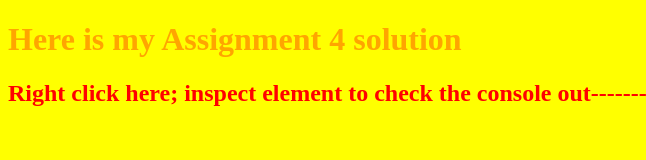
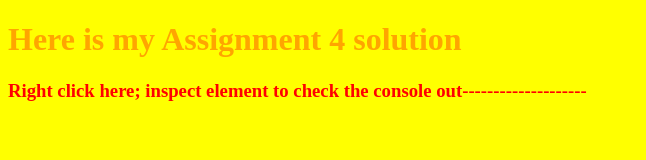
Before and after one commit to Gourishankar5c/Assignment-4, a plain HTML site: page assignment 4/index.html in a window 1280 px wide. Shown: the whole page, without its empty margins (0-646 px from the left). Drawn offline with Linux system fonts and the light colour scheme.

Commit message:
Update index.html

```diff
--- a/assignment 4/index.html
+++ b/assignment 4/index.html
@@ -4,9 +4,9 @@
 	<title></title>
 </head>
 <body bgcolor="yellow">
-	<h1 style="color: orange"> Here is my Assignment 4 solution</h1>
+	<h1 style="color:orange"> Here is my Assignment 4 solution</h1>
 
-  <h2 style="color: red">Right click here; inspect element to check the console out--------------------</h2>
+  <h3 style="color:red">Right click here; inspect element to check the console out--------------------</h3>
 	<script src="script.js" >
 		</script>
 
```
